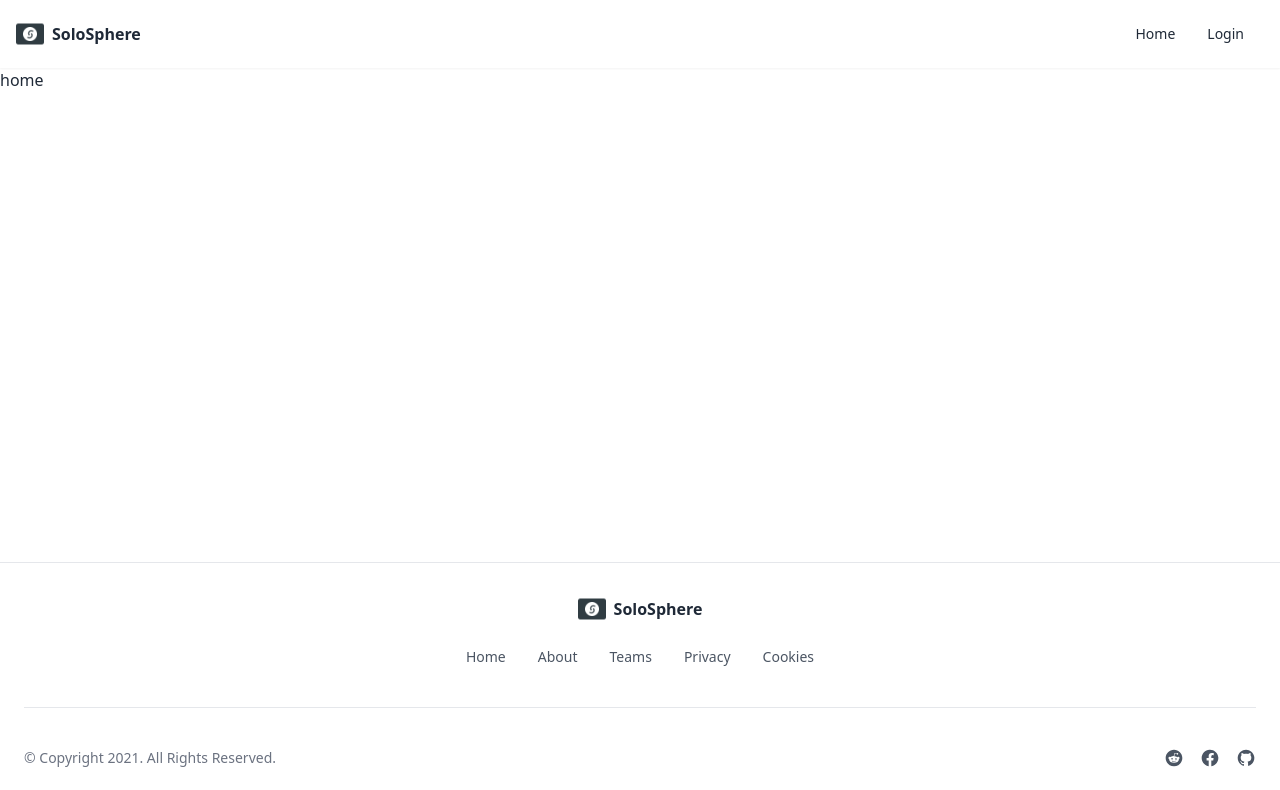
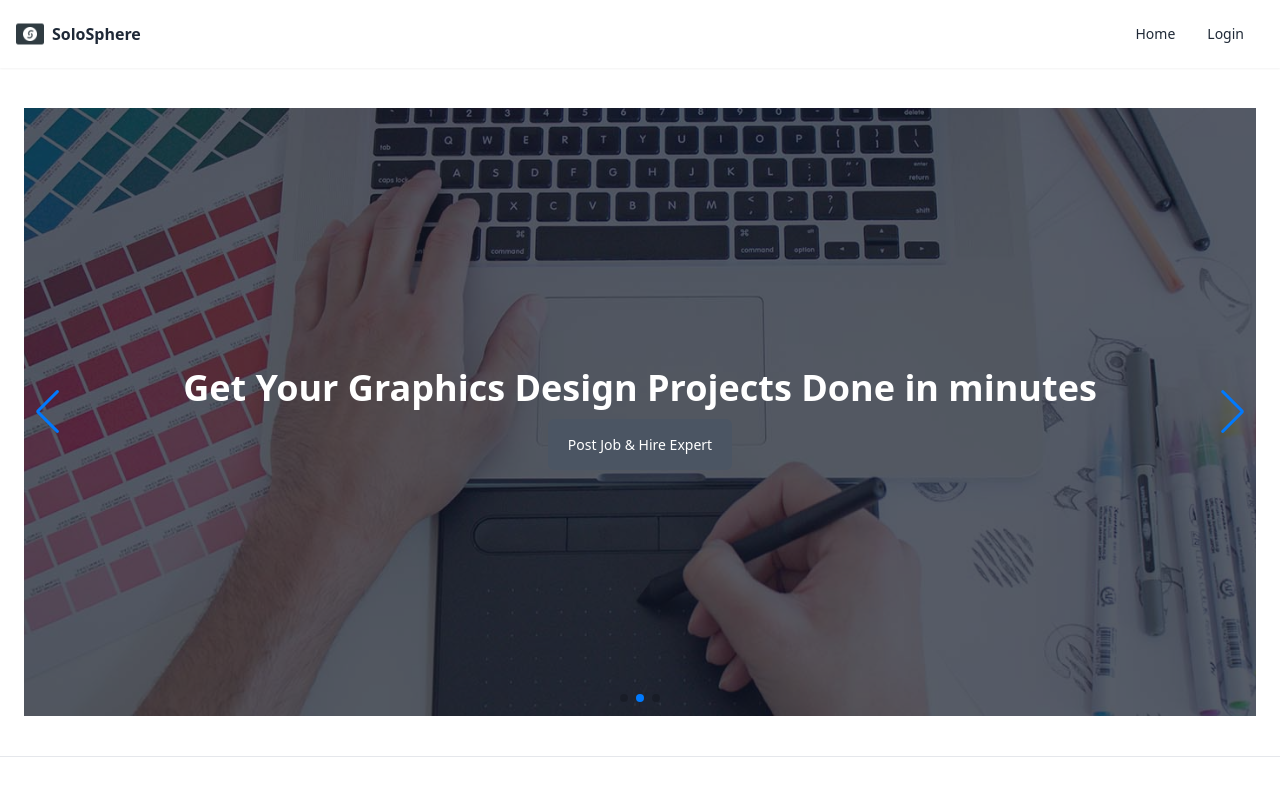
Before and after one commit to kibriarobin97/solosphere-client, a React (Vite) app: page / in a window 1280 px wide. Shown: the top 790 px of the page. Built offline with nearby package versions, Linux system fonts and the light colour scheme; no server answers.

Commit message:
added slider

```diff
--- /dev/null
+++ b/src/components/Carousel.jsx
@@ -0,0 +1,51 @@
+
+// Import Swiper React components
+import { Swiper, SwiperSlide } from 'swiper/react';
+
+// Import Swiper styles
+import 'swiper/css';
+import 'swiper/css/pagination';
+import 'swiper/css/navigation';
+
+
+// import required modules
+import { Autoplay, Pagination, Navigation } from 'swiper/modules';
+import Slide from './Slide';
+
+import slide1 from "../assets/images/carousel1.jpg";
+import slide2 from "../assets/images/carousel2.jpg";
+import slide3 from "../assets/images/carousel3.jpg";
+
+const Carousel = () => {
+    return (
+        <div className='container px-6 py-10 mx-auto'>
+            <Swiper
+                spaceBetween={30}
+                centeredSlides={true}
+                loop={true}
+                autoplay={{
+                    delay: 2500,
+                    disableOnInteraction: false,
+                }}
+                pagination={{
+                    clickable: true,
+                }}
+                navigation={true}
+                modules={[Autoplay, Pagination, Navigation]}
+                className="mySwiper"
+            >
+                <SwiperSlide>
+                    <Slide image={slide1} text='Get Your Web Development Projects Done in minutes'></Slide>
+                </SwiperSlide>
+                <SwiperSlide>
+                    <Slide image={slide2} text='Get Your Graphics Design Projects Done in minutes'></Slide>
+                </SwiperSlide>
+                <SwiperSlide>
+                    <Slide image={slide3} text='Start Your Digital Marketing Campaigns up n running'></Slide>
+                </SwiperSlide>
+            </Swiper>
+        </div>
+    );
+};
+
+export default Carousel;
--- /dev/null
+++ b/src/components/Slide.jsx
@@ -0,0 +1,26 @@
+import { Link } from "react-router-dom";
+
+const Slide = ({image, text}) => {
+    return (
+        <div
+            className='w-full bg-center bg-cover h-[38rem]'
+            style={{
+                backgroundImage: `url(${image})`,
+            }}
+        >
+            <div className='flex items-center justify-center w-full h-full bg-gray-900/70'>
+                <div className='text-center'>
+                    <h1 className='text-3xl font-semibold text-white lg:text-4xl'>
+                        {text}
+                    </h1>
+                    <br />
+                    <Link to='/add-job' className='w-full px-5 py-4 mt-4 text-sm font-medium text-white capitalize transition-colors duration-300 transform bg-gray-600 rounded-md lg:w-auto hover:bg-gray-500 focus:outline-none focus:bg-gray-500'>
+                        Post Job & Hire Expert
+                    </Link>
+                </div>
+            </div>
+        </div>
+    );
+};
+
+export default Slide;
--- a/src/pages/Home.jsx
+++ b/src/pages/Home.jsx
@@ -1,8 +1,9 @@
+import Carousel from "../components/Carousel";
 
 const Home = () => {
     return (
         <div>
-            home
+            <Carousel></Carousel>
         </div>
     );
 };
```
